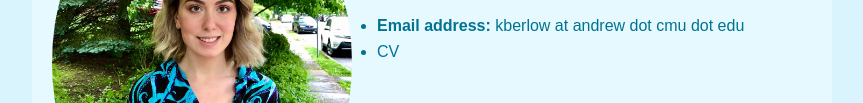
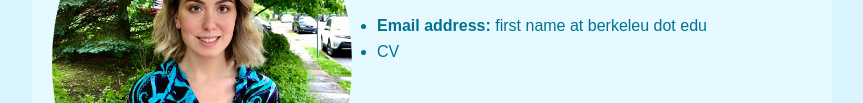
Before and after one commit to KatalinBerlow/KatalinBerlow, a plain HTML site: page activities.html in a window 1280 px wide. Shown: the part 240-343 px from the top of the page, without its empty margins (208-1071 px from the left). Drawn offline with Linux system fonts and the light colour scheme.

Commit message:
Update activities.html

```diff
--- a/activities.html
+++ b/activities.html
@@ -27,7 +27,7 @@
 <div id="photo"><img src="me.jpg" alt="Katalin Berlow" width="300" /></div>
 <p>I am a first year graduate student in the mathematics department at <a href="https://math.berkeley.edu/">UC Berkeley</a>. My intrests include algebraic combinatorics, convex geometry, extremal graph theory, and descriptive set theory. Other than math, my hobbies include board games, <a href="art.html">painting</a>, and clarinet.</p>
 <ul>
-<li><strong>Email address:</strong> kberlow at andrew dot cmu dot edu</li>
+<li><strong>Email address:</strong> first name at berkeleu dot edu</li>
 <li><a href="cv.pdf">CV</a></li>
 </ul>
 </div>
```
